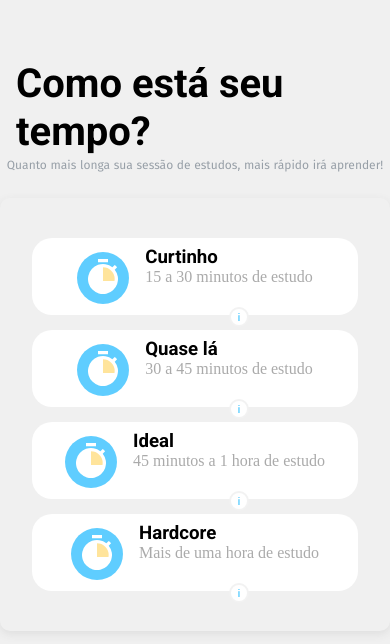
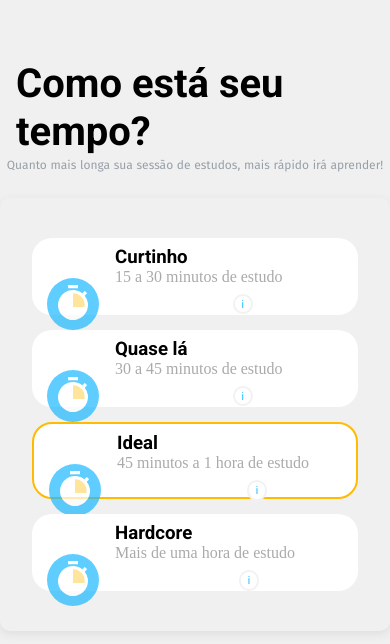
Before and after one commit to ocBruno/difficulty-screen, a Vue app: page / in a window 390 px wide. Shown: the top 644 px of the page. Built offline with nearby package versions, Linux system fonts and the light colour scheme.

Commit message:
refactor js mobile handling to css

```diff
--- a/src/components/DifficultyScreen.vue
+++ b/src/components/DifficultyScreen.vue
@@ -11,8 +11,7 @@
           desc: '15 a 30 minutos de estudo',
           key: 'curtinho',
           modalHeader: 'Curtinho',
-          modalDesc:
-            `Sem problemas, caso tenha poucas cartas ou esteja um pouco sem tempo esse modo de estudo é o ideal.
+          modalDesc: `Sem problemas, caso tenha poucas cartas ou esteja um pouco sem tempo esse modo de estudo é o ideal.
              <br/> <br/>
              Importante se lembrar que sempre que tiver o modo <b>ideal</b> disponível, deve estudar por ele ok?`
         },
@@ -21,8 +20,7 @@
           desc: '30 a 45 minutos de estudo',
           key: 'quase-la',
           modalHeader: 'Quase lá...',
-          modalDesc:
-            `Estamos no caminho certo!
+          modalDesc: `Estamos no caminho certo!
              <br/> <br/>
              Caso não tenha cartas para o modo ideal, tudo bem estudar por esse.`
         },
@@ -31,16 +29,14 @@
           desc: '45 minutos a 1 hora de estudo',
           key: 'ideal',
           modalHeader: 'Ideal!',
-          modalDesc:
-            `Perfeito! Esse modo garante o tempo de prática necessária para atingir seus objetivos ao longo prazo. Pode ser que em alguns dias não tenha cartas suficientes para estudar, mas sempre que disponível, procure utilizer esse modo!`
+          modalDesc: `Perfeito! Esse modo garante o tempo de prática necessária para atingir seus objetivos ao longo prazo. Pode ser que em alguns dias não tenha cartas suficientes para estudar, mas sempre que disponível, procure utilizer esse modo!`
         },
         {
           header: 'Hardcore',
           desc: 'Mais de uma hora de estudo',
           key: 'hardcore',
           modalHeader: 'Hardcore!',
-          modalDesc:
-            `Para quem quiser se desafiar. Nesse modo não existe um limite de tempo.
+          modalDesc: `Para quem quiser se desafiar. Nesse modo não existe um limite de tempo.
             <br/> <br/>
             Iremos mostrar cartas até o deck acabar. Uma verdadeira maratona de estudos!`
         }
@@ -54,7 +50,25 @@ import DifficultySelector from "./DifficultySelector"
 
 export default {
   name: "DifficultyScreen",
-  components: { DifficultySelector }
+  components: { DifficultySelector },
+  data: () => {
+    return { windowWidth: window.innerWidth }
+  },
+  computed: {
+
+  },
+  mounted() {
+    this.$nextTick(() => {
+      window.addEventListener("resize", this.onResize)
+    })
+  },
+
+  beforeDestroy() {
+    window.removeEventListener("resize", this.onResize)
+  },
+    onResize() {
+      this.windowWidth = window.innerWidth
+    }
 }
 </script>
 
@@ -67,9 +81,8 @@ export default {
   .header {
     text-align: left !important;
     margin-left: 0.4em;
-  font-size: 30pt !important;
+    font-size: 30pt !important;
   }
-
 }
 .difficulty-screen {
   background: #f0f0f0;
@@ -86,8 +99,7 @@ export default {
   font-size: 12px;
   word-spacing: 0.5px;
   opacity: 0.45;
-  margin-bottom: 0.70em;
-
+  margin-bottom: 0.7em;
 }
 h3 {
   margin: 40px 0 0;
--- a/src/components/DifficultySelectorItem.vue
+++ b/src/components/DifficultySelectorItem.vue
@@ -2,6 +2,7 @@
   <div
     :class="{
       'col-sm-auto row align-self-center difficulty-selector-item': true,
+      ideal: isIdeal,
       first: isFirst,
       last: isLast
     }"
@@ -9,48 +10,16 @@
     <div @mouseover="onHover" @mouseout="onMouseOut" @click="onItemClick">
       <button
         @click.stop="onInfoClick"
-        :class="{'col-sm-auto  more-info-button screen-more-info-button': true, 'more-info-button-hover opaque': !isSelected}"
+        id="screen-more-info-button"
+        :class="{
+          'col-sm-auto more-info-button': true,
+          opaque: !isSelected
+        }"
       >
         i
       </button>
-      <div :class="{'opaque': isSelected}">
-      <div :class="{ 'stopwatch': true, 'stopwatch-bounce': isHovering}">
-        <svg
-          xmlns="http://www.w3.org/2000/svg"
-          xmlns:xlink="http://www.w3.org/1999/xlink"
-          width="52"
-          height="52"
-          viewBox="0 0 52 52"
-        >
-          <defs style>
-            <clipPath id="a">
-              <circle class="a" cx="13.125" cy="13.125" r="13.125" />
-            </clipPath>
-          </defs>
-          <circle class="b" cx="26" cy="26" r="26" />
-          <g transform="translate(11 7)">
-            <g class="c" transform="translate(1.667 7.383)">
-              <circle
-                class="d"
-                cx="13.125"
-                cy="13.125"
-                r="13.125"
-                transform="translate(0)"
-              />
-              <path
-                class="e"
-                d="M26,15.484V31.972H42.184V17.167l-2.222-4.542Z"
-                transform="translate(-12.667 -17.41)"
-              />
-            </g>
-            <path
-              class="d"
-              d="M24.5,1.5h-10V4.833h10Zm6.717,10.65,2.367-2.367a18.414,18.414,0,0,0-2.35-2.35L28.867,9.8a15,15,0,1,0,2.35,2.35ZM19.5,33.167A11.667,11.667,0,1,1,31.167,21.5,11.658,11.658,0,0,1,19.5,33.167Z"
-              transform="translate(-4.5 -1.5)"
-            />
-          </g>
-        </svg>
-      </div>
+      <div :class="{ opaque: isSelected }">
+        <DifficultyStopwatchHardcore :isHovering="isHovering" />
         <span class="header-desc">
           <div :class="{ header: true, 'header-hovering': isHovering }">
             {{ item.header }}
@@ -58,19 +27,23 @@
           <div :class="{ desc: true, 'desc-hovering': isHovering }">
             {{ item.desc }}
           </div>
-      </span>
           <button
-        @click="onInfoClick"
-        class="more-info-button mobile-more-info-button"
+            @click.stop="onInfoClick"
+            id="mobile-more-info-button"
+            :class="{
+              'more-info-button': true,
+              'more-info-button-hover opaque': !isSelected
+            }"
           >
             i
           </button>
+        </span>
         <button
           :class="{
             'select-button mx-auto': true,
             'select-button-hovering': isHovering,
-          'translucid': !isHovering,
-          'opaque': isSelected
+            translucid: !isHovering,
+            opaque: isSelected
           }"
         >
           SELECIONAR
@@ -81,9 +54,10 @@
 </template>
 
 <script>
-import {DifficultyStopwatchHardcore, DifficultyStopwatchQuasela, DifficultyStopwatchIdeal, DifficultyStopwatchCurtinho} from './Stopwatches'
+import DifficultyStopwatchHardcore from "./Stopwatches/DifficultyStopwatchHardcore"
 export default {
-  name: 'DifficultySelectorItem',
+  name: "DifficultySelectorItem",
+  components: { DifficultyStopwatchHardcore },
   props: {
     item: Object,
     isDisabled: Boolean,
@@ -97,21 +71,22 @@ export default {
     }
   },
   methods: {
-    onHover () {
+    onHover() {
       this.isHovering = true
-      this.$emit('setActiveModalItem', this.item)
+      this.$emit("setActiveModalItem", this.item)
     },
-    onMouseOut () {
+    onMouseOut() {
       this.isHovering = false
     },
-    onItemClick () {
-      this.$emit('updateSelectedItem', this.item.key)
-      this.$emit('updateActiveModalItem', this.item)
+    onItemClick() {
+      this.$emit("updateSelectedItem", this.item.key)
+      this.$emit("updateActiveModalItem", this.item)
     },
-    onInfoClick () {
-      this.$emit('updateActiveModalItem', this.item)
+    onInfoClick() {
+      this.$emit("updateActiveModalItem", this.item)
     }
   },
+  mounted() {},
   computed: {
     isIdeal() {
       return this.item.key === "ideal"
@@ -122,16 +97,19 @@ export default {
 
 <!-- Add "scoped" attribute to limit CSS to this component only -->
 <style scoped>
-@media (min-width: 320px) and (max-width: 480px) {
+@media (min-width: 320px) and (max-width: 720px) {
   /* mobile */
-  .mobile-more-info-button {
+  .more-info-button {
     display: inline-block;
     margin-left: 8em !important;
   }
-  .screen-more-info-button {
+  #screen-more-info-button {
     display: none !important;
-    width: 0px !important;
   }
+  .ideal {
+    border: #ffbb00 2pt solid;
+  }
+
   .difficulty-selector-item {
     min-width: 6rem;
     background: #fff;
@@ -171,23 +149,22 @@ export default {
   .last {
     margin-right: 0 !important;
   }
-  .mobile-more-info-button {
-    display: none !important;
-  }
-  .screen-more-info-button {
+  .more-info-button {
     display: inline-block !important;
     width: 20px !important;
     margin-bottom: 1.2em;
   }
-
+  #mobile-more-info-button {
+    display: none !important;
+  }
 }
 .opaque {
   opacity: 1 !important;
-
 }
 .translucid {
   opacity: 0.5;
 }
+
 .header-desc {
   display: block;
 }
@@ -223,10 +200,10 @@ export default {
 }
 
 .desc {
-  font-family: 'Fire Sans';
+  font-family: "Fire Sans";
   font-weight: 300;
   font-size: 12px;
-  color: #AAAAAA;
+  color: #aaaaaa;
   margin-bottom: 10px;
   transition: transform 0.16s linear;
   transition-delay: 50ms;
@@ -239,7 +216,7 @@ export default {
 }
 .header {
   text-align: center;
-  font-family: 'Roboto';
+  font-family: "Roboto";
   font-weight: 700;
   letter-spacing: 0;
   transition: transform 0.16s linear;
@@ -265,14 +242,11 @@ export default {
 .more-info-button:hover {
   border: 1px solid #76d4ff;
 }
-.more-info-button-hover {
-  border: 1px solid #76d4ff;
-}
 .select-button {
   transition: transform 0.16s linear;
   width: 13em;
   height: 3.6em;
-  font-family: 'Fira Sans', regular;
+  font-family: "Fira Sans", regular;
   font-size: 10px;
   letter-spacing: 0.2px;
   color: #1cb9ff;
--- a/src/components/Stopwatches/DifficultyStopwatchCurtinho.vue
+++ b/src/components/Stopwatches/DifficultyStopwatchCurtinho.vue
@@ -37,12 +37,10 @@ export default {
   name: "DifficultyStopwatchCurtinho",
   props: {
     isHovering: Boolean,
-    isMobile: Boolean,
   },
   data: () => {
     return {
       isHovering: false,
-      isMobile: false
     };
   }
 };
--- a/src/components/Stopwatches/DifficultyStopwatchHardcore.vue
+++ b/src/components/Stopwatches/DifficultyStopwatchHardcore.vue
@@ -37,15 +37,14 @@
 export default {
   name: "DifficultyStopwatchHardcore",
   props: {
-    isHovering: Boolean,
-    isMobile: Boolean,
+    isHovering: Boolean
   },
   data: () => {
     return {
-      isHovering: false,
-      isMobile: false
+      windowWidth: 0
     };
-  }
+  },
+
 };
 </script>
 
--- a/src/components/Stopwatches/DifficultyStopwatchIdeal.vue
+++ b/src/components/Stopwatches/DifficultyStopwatchIdeal.vue
@@ -37,12 +37,10 @@ export default {
   name: "DifficultyStopwatchIdeal",
   props: {
     isHovering: Boolean,
-    isMobile: Boolean,
   },
   data: () => {
     return {
       isHovering: false,
-      isMobile: false
     };
   }
 };
--- a/src/components/Stopwatches/DifficultyStopwatchQuaseLa.vue
+++ b/src/components/Stopwatches/DifficultyStopwatchQuaseLa.vue
@@ -37,12 +37,10 @@ export default {
   name: "DifficultyStopwatchQuaseLa",
   props: {
     isHovering: Boolean,
-    isMobile: Boolean,
   },
   data: () => {
     return {
       isHovering: false,
-      isMobile: false
     };
   }
 };
```
Also changed, not shown: src/components/DifficultySelector.vue (+15 -16 lines), src/components/Stopwatches/index.js (deleted). Lines whose indentation alone changed are shown as unchanged.
